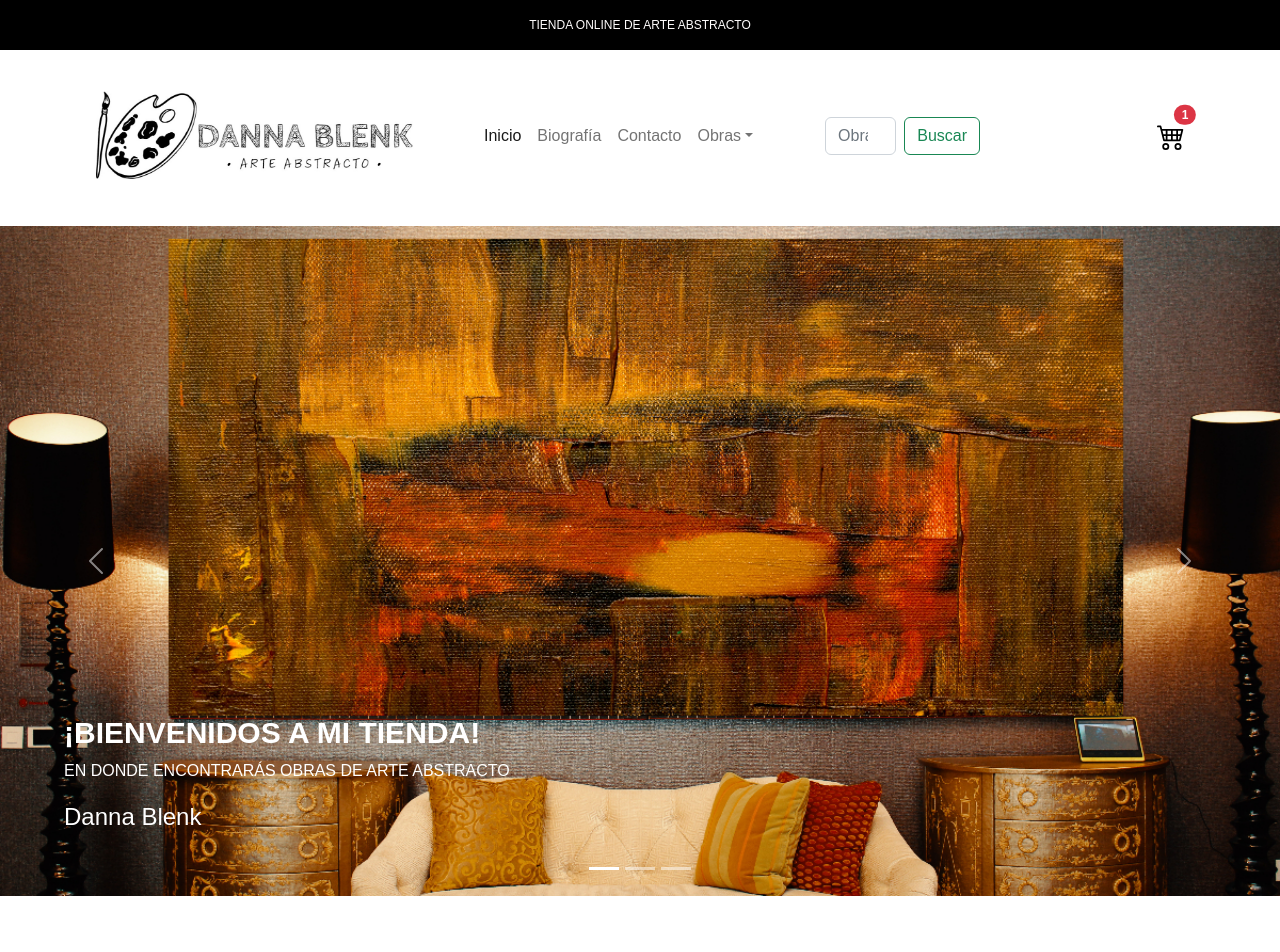
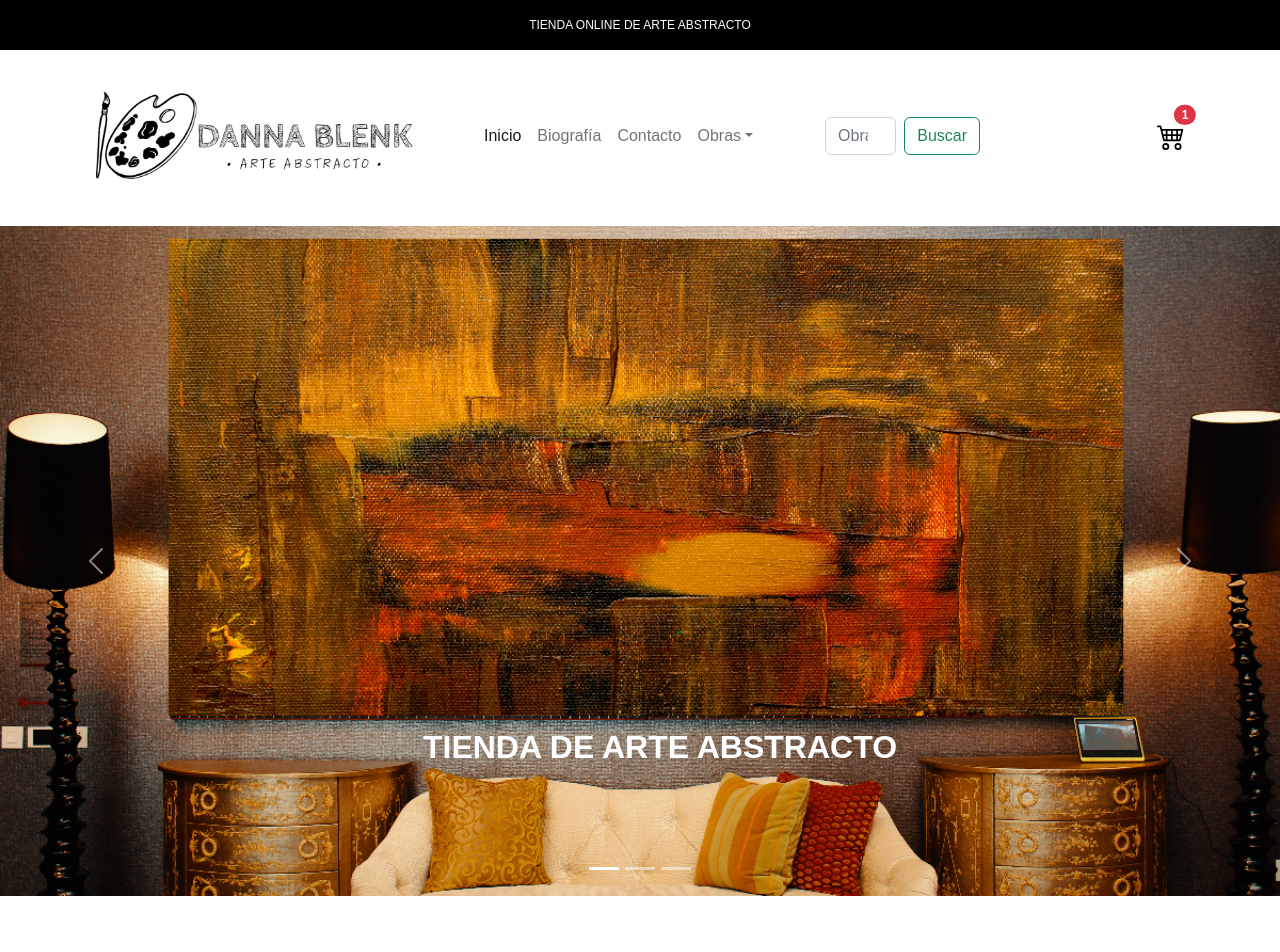
Before and after one commit to carinabravo/tienda-de-arte, a React (Create React App) app: page / in a window 1280 px wide. Shown: the top 952 px of the page. Built offline with nearby package versions, Linux system fonts and the light colour scheme.

Commit message:
se modifica estructura del carousel

```diff
--- a/src/components/Carousel.jsx
+++ b/src/components/Carousel.jsx
@@ -17,25 +17,19 @@ const Carousel = () => {
                             <div className="carousel-item active" data-bs-interval="4000">
                                 <img src="images/Danna Blenk/1.jpg" className="d-block w-100" alt="foto artista 1" />
                                 <div className="carousel-caption d-none d-md-block">
-                                    <h3 className="texto-carousel"><b>¡BIENVENIDOS A MI TIENDA!</b></h3>
-                                    <p className="texto-dos-carousel">EN DONDE ENCONTRARÁS OBRAS DE ARTE ABSTRACTO</p>
-                                    <p className='nombre-carousel' >Danna Blenk</p>
+                                    <h3 className="texto-carousel"><b>TIENDA DE ARTE ABSTRACTO</b></h3>
                                 </div>
                             </div>
                             <div className="carousel-item" data-bs-interval="4000">
-                                <img src="images/Danna Blenk/3.jpg" className="d-block w-100" alt="foto artista 3" />
+                                <img src="images/Danna Blenk/2.jpg" className="d-block w-100" alt="foto artista 3" />
                                 <div className="carousel-caption d-none d-md-block">
                                     <h3 className="texto-carousel"><b>CADA OBRA ES ÚNICA</b></h3>
-                                    <p className="texto-dos-carousel">EL TIEMPO DE ENTREGA ESTIMADO ES DE 10 A 15 DÍAS</p>
-                                    <p className='nombre-carousel'>Danna Blenk</p>
                                 </div>
                             </div>
                             <div className="carousel-item" data-bs-interval="4000" >
-                                <img src="images/Danna Blenk/2.jpg" className="d-block w-100" alt="foto artista 2" />
+                                <img src="images/Danna Blenk/3.jpg" className="d-block w-100" alt="foto artista 2" />
                                 <div className="carousel-caption d-none d-md-block">
-                                    <h3 className='texto-carousel'><b>COMPRÁ Y REGALÁ ARTE ORIGINAL</b></h3>
-                                    <p className="texto-dos-carousel">CADA OBRA SE ENTREGA CON SU CERTIFICADO DE AUTENTICIDAD</p>
-                                    <p className='nombre-carousel'>Danna Blenk</p>
+                                    <h3 className='texto-carousel'><b>COMPRÁ ARTE ORIGINAL</b></h3>
                                 </div>
                             </div>
                         </div>
--- a/src/components/carousel.css
+++ b/src/components/carousel.css
@@ -1,17 +1,9 @@
 .carousel-caption {
-  text-align: start;
-  left: 5%;
-  top: 70%;
+  top: 72%;
+  text-align: center;
 }
 
 .texto-carousel {
-  font-size: 30px;
+  font-size: 32px;
+  margin-left: 40px;
 }
-
-.texto-dos-carousel {
-  font-size: 16px;
-}
-
-.nombre-carousel {
-  font-size: 24px;
-}
```
